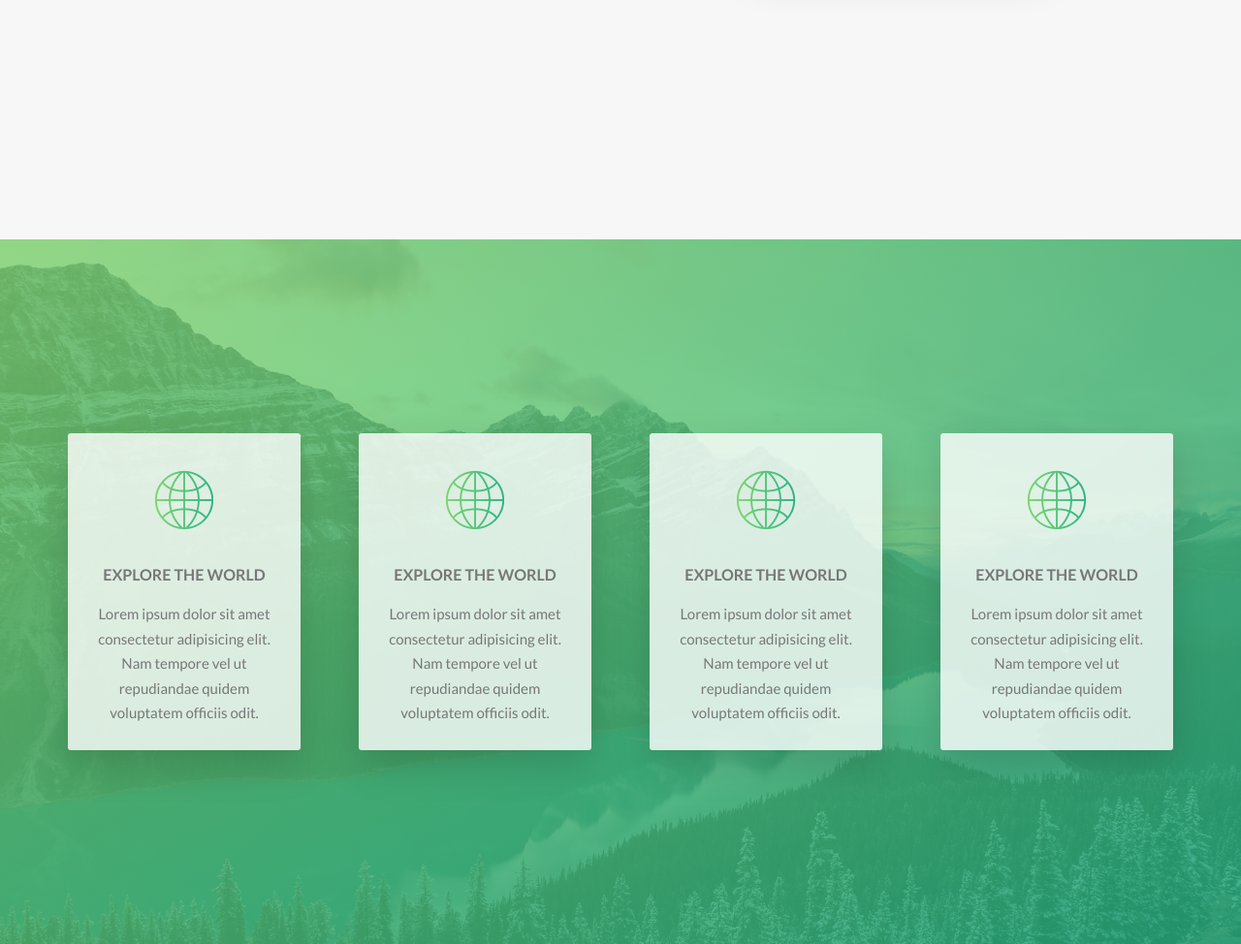
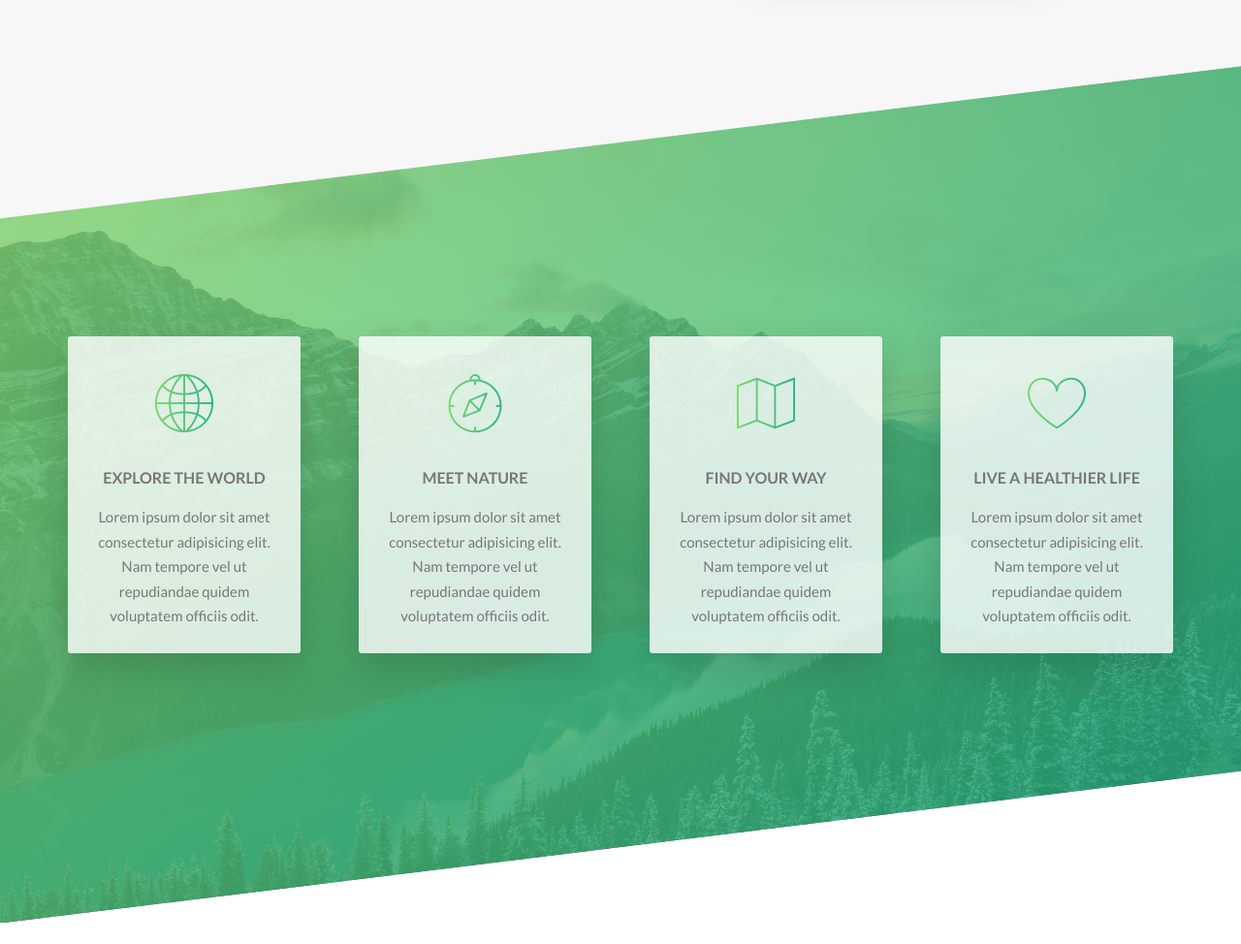
Before and after one commit to tam135/Natour, a website: page index.html in a window 1280 px wide. Shown: the part 1334-2308 px from the top of the page at 97% size. After the commit the page ends 2286 px from the top, so only its background shows below. Drawn offline with Linux system fonts and the light colour scheme.

Commit message:
finished feature section and added icons

```diff
--- a/index.html
+++ b/index.html
@@ -78,8 +78,8 @@
 
                     <div class="col-1-of-4">
                         <div class="feature-box">
-                            <i class="feature-box__icon icon-basic-world"></i>
-                            <h3 class="heading-tertiary u-margin-bottom-small">Explore the world</h3>
+                            <i class="feature-box__icon icon-basic-compass"></i>
+                            <h3 class="heading-tertiary u-margin-bottom-small">Meet nature</h3>
                             <p class="feature-box__text">
                                 Lorem ipsum dolor sit amet consectetur adipisicing elit. Nam tempore vel ut repudiandae quidem voluptatem
                                 officiis odit.
@@ -89,8 +89,8 @@
 
                     <div class="col-1-of-4">
                         <div class="feature-box">
-                            <i class="feature-box__icon icon-basic-world"></i>
-                            <h3 class="heading-tertiary u-margin-bottom-small">Explore the world</h3>
+                            <i class="feature-box__icon icon-basic-map"></i>
+                            <h3 class="heading-tertiary u-margin-bottom-small">Find your way</h3>
                             <p class="feature-box__text">
                                 Lorem ipsum dolor sit amet consectetur adipisicing elit. Nam tempore vel ut repudiandae quidem voluptatem
                                 officiis odit.
@@ -100,8 +100,8 @@
 
                     <div class="col-1-of-4">
                         <div class="feature-box">
-                            <i class="feature-box__icon icon-basic-world"></i>
-                            <h3 class="heading-tertiary u-margin-bottom-small">Explore the world</h3>
+                            <i class="feature-box__icon icon-basic-heart"></i>
+                            <h3 class="heading-tertiary u-margin-bottom-small">Live a healthier life</h3>
                             <p class="feature-box__text">
                                 Lorem ipsum dolor sit amet consectetur adipisicing elit. Nam tempore vel ut repudiandae quidem voluptatem
                                 officiis odit.
--- a/sass/components/_feature-box.scss
+++ b/sass/components/_feature-box.scss
@@ -7,6 +7,7 @@
     box-shadow: 0 1.5rem 4rem rgba($color-black, .15);
     transition: transform .2s;
 
+
     &__icon {
         font-size: 6rem;
         margin-bottom: .5rem;
@@ -14,9 +15,7 @@
         background-image: linear-gradient(to right, $color-primary-light, $color-primary-dark);
         -webkit-background-clip: text;
         color:transparent;
-
     }
-
 
     &__text {
 
--- a/sass/pages/_home.scss
+++ b/sass/pages/_home.scss
@@ -12,5 +12,11 @@
         rgba($color-primary-dark, 0.8)),
     url(../img/nat-4.jpg);
     background-size: cover;
+    margin-top: -10rem;
+    transform: skewY(-7deg);
+
+    & > * {
+        transform: skewY(7deg);
+    }
 
 }
```
Also changed, not shown: sass/main.css, 1 other file.
